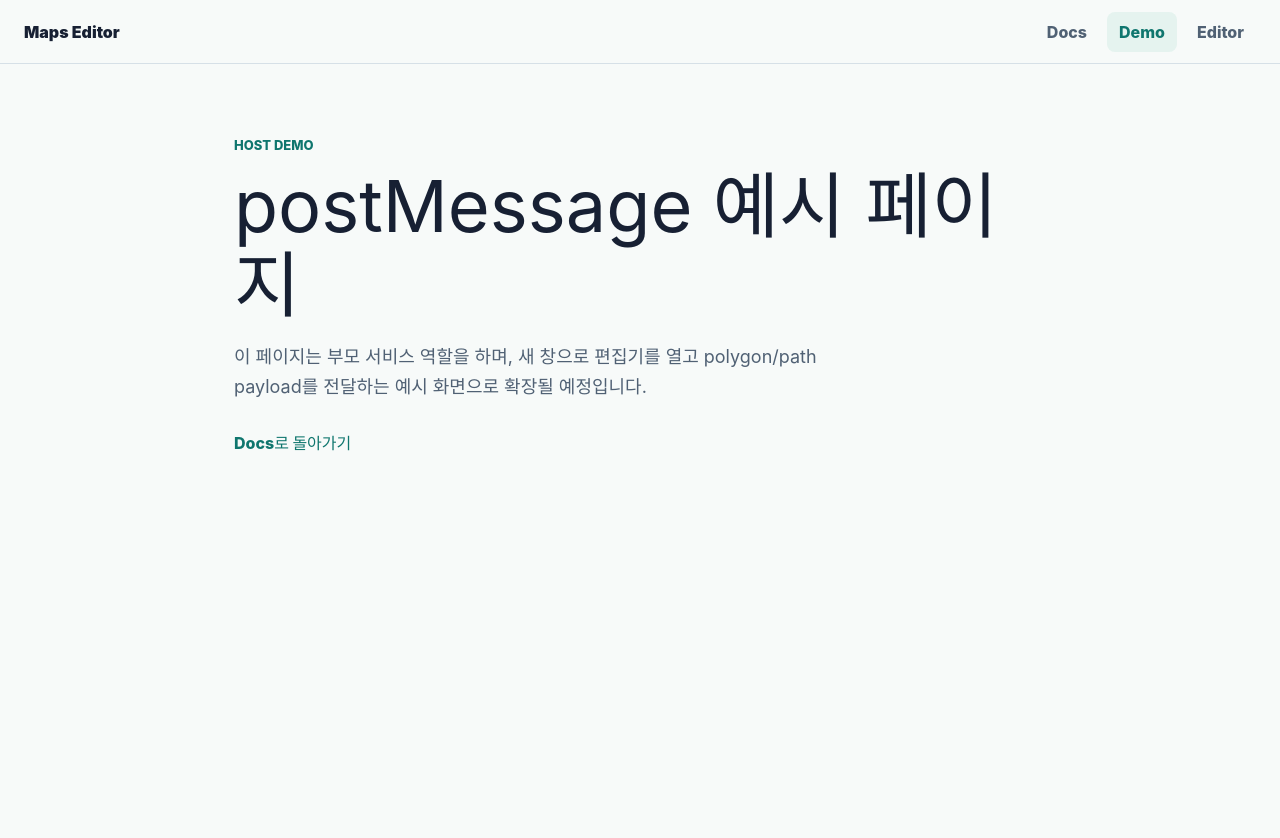
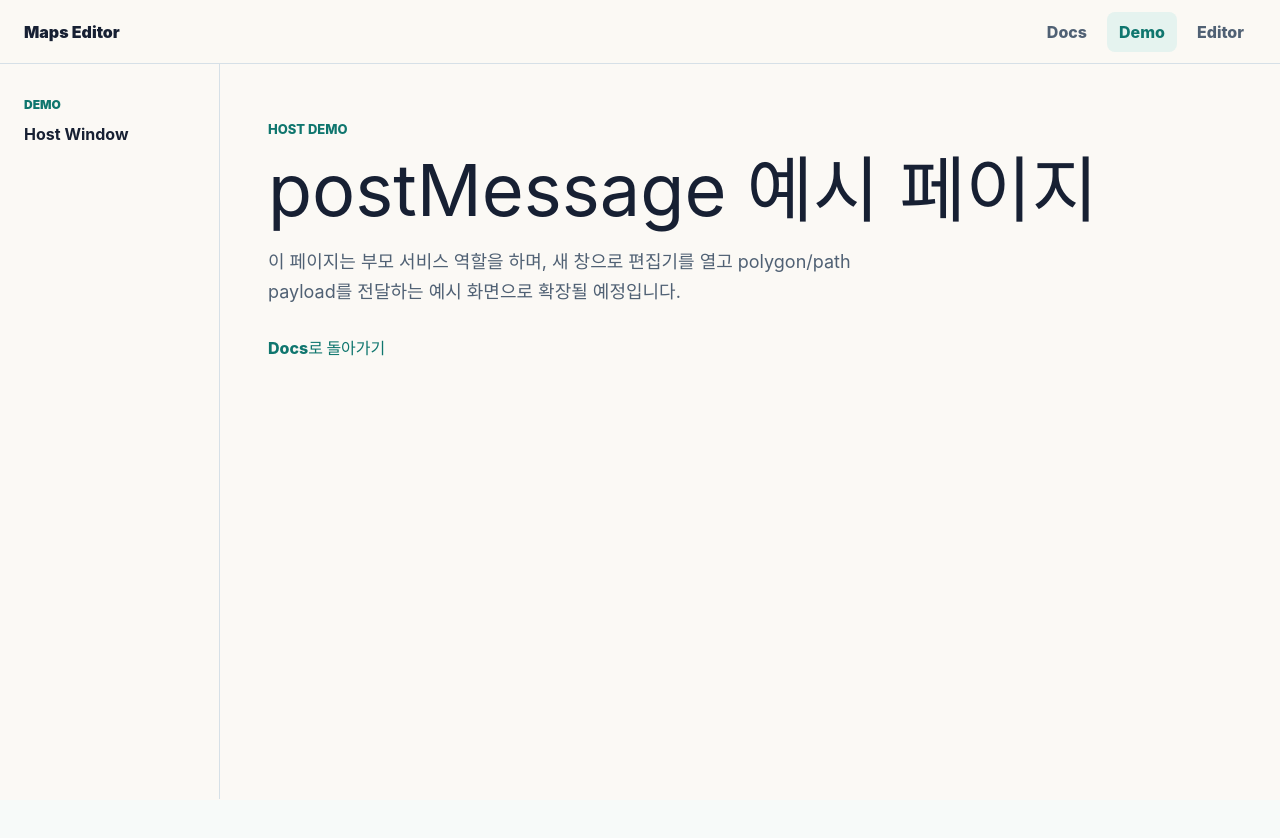
Before and after one commit to kimik-hyum/map-editor, a React (Vite) app: page /demo in a window 1280 px wide. Shown: the top 838 px of the page. After the commit the page ends 800 px from the top, so only its background shows below. Built offline with nearby package versions, Linux system fonts and the light colour scheme.

Commit message:
chore: 레이아웃과 커밋 규칙 정리

```diff
--- a/scripts/validate-commit-message.mjs
+++ b/scripts/validate-commit-message.mjs
@@ -13,15 +13,45 @@ const message = readFileSync(messagePath, "utf8")
   .join("\n")
   .trim();
 
-const hasHangul = /[가-힣]/.test(message);
-const hasLatinLetters = /[A-Za-z]/.test(message);
+const allowedTypes = [
+  "feat",
+  "fix",
+  "docs",
+  "style",
+  "refactor",
+  "perf",
+  "test",
+  "build",
+  "ci",
+  "chore",
+  "revert",
+];
 
 if (!message) {
   console.error("커밋 메시지를 입력해주세요.");
   process.exit(1);
 }
 
-if (!hasHangul || hasLatinLetters) {
-  console.error("커밋 메시지는 한글로만 작성해주세요. 영문 알파벳은 사용할 수 없습니다.");
+const [header = "", ...bodyLines] = message.split("\n");
+const commitPattern = new RegExp(
+  `^(${allowedTypes.join("|")})(\\([a-z0-9-]+\\))?!?:\\s+(.+)$`,
+);
+const match = header.match(commitPattern);
+
+if (!match) {
+  console.error(
+    `커밋 메시지는 "${allowedTypes.join("|")}: 한글 메시지" 형식으로 작성해주세요.`,
+  );
   process.exit(1);
 }
+
+const subject = match[3];
+const body = bodyLines.join("\n").trim();
+const koreanContent = [subject, body].filter(Boolean).join("\n");
+const hasHangul = /[가-힣]/.test(koreanContent);
+const hasLatinLetters = /[A-Za-z]/.test(koreanContent);
+
+if (!hasHangul || hasLatinLetters) {
+  console.error("커밋 타입 뒤의 메시지는 한글로 작성해주세요. 영문 알파벳은 사용할 수 없습니다.");
+  process.exit(1);
+}
--- a/src/App.css
+++ b/src/App.css
@@ -1,5 +1,23 @@
 #root {
   min-height: 100vh;
+}
+
+.docs-layout,
+.demo-layout,
+.editor-layout {
+  min-height: 100vh;
+}
+
+.docs-layout {
+  background: #f7faf9;
+}
+
+.demo-layout {
+  background: #fbf9f5;
+}
+
+.editor-layout {
+  background: #f8fafc;
 }
 
 .app-navigation {
@@ -39,6 +57,49 @@
 .nav-link.active {
   background: #e5f3ef;
   color: #0f766e;
+}
+
+.demo-layout .app-navigation {
+  background: rgba(251, 249, 245, 0.94);
+}
+
+.demo-layout-frame,
+.editor-layout-frame {
+  display: grid;
+}
+
+.demo-layout-frame {
+  grid-template-columns: 220px minmax(0, 1fr);
+  min-height: calc(100vh - 65px);
+}
+
+.editor-layout-frame {
+  grid-template-columns: 300px minmax(0, 1fr);
+  height: 100vh;
+  overflow: hidden;
+}
+
+.layout-rail {
+  border-right: 1px solid #d6e0e7;
+  color: #172033;
+  display: flex;
+  flex-direction: column;
+  gap: 8px;
+  padding: 32px 24px;
+}
+
+.editor-sidebar {
+  background: #ffffff;
+  border-right: 1px solid #d6e0e7;
+  min-width: 0;
+}
+
+.rail-kicker {
+  color: #0f766e;
+  font-size: 12px;
+  font-weight: 900;
+  letter-spacing: 0;
+  text-transform: uppercase;
 }
 
 .docs-page {
@@ -213,12 +274,19 @@
 .placeholder-page {
   margin: 0 auto;
   max-width: 860px;
-  min-height: 100vh;
+  min-height: calc(100vh - 65px);
   padding: 72px 24px;
 }
 
 .editor-placeholder {
   max-width: 960px;
+}
+
+.demo-layout-frame .placeholder-page,
+.editor-layout-frame .placeholder-page {
+  margin: 0;
+  max-width: none;
+  padding: 56px 48px;
 }
 
 .text-link {
@@ -230,8 +298,15 @@
 
 @media (max-width: 900px) {
   .docs-hero,
-  .info-grid {
+  .info-grid,
+  .demo-layout-frame {
     grid-template-columns: 1fr;
+  }
+
+  .layout-rail {
+    border-bottom: 1px solid #d6e0e7;
+    border-right: 0;
+    padding: 20px 24px;
   }
 
   .docs-hero {
--- a/src/App.tsx
+++ b/src/App.tsx
@@ -1,20 +1,28 @@
 import { Navigate, Route, Routes } from "react-router";
+import { DemoLayout } from "./pages/demo/DemoLayout";
+import { DemoPage } from "./pages/demo/DemoPage";
+import { DocsLayout } from "./pages/docs/DocsLayout";
 import { DocsPage } from "./pages/docs/DocsPage";
-import { DemoPage } from "./pages/demo/DemoPage";
+import { EditorLayout } from "./pages/editor/EditorLayout";
 import { EditorPage } from "./pages/editor/EditorPage";
-import { AppNavigation } from "./shared/navigation/AppNavigation";
 import "./App.css";
 
 export function App() {
   return (
-    <>
-      <AppNavigation />
-      <Routes>
-        <Route path="/" element={<DocsPage />} />
-        <Route path="/demo" element={<DemoPage />} />
-        <Route path="/editor" element={<EditorPage />} />
-        <Route path="*" element={<Navigate to="/" replace />} />
-      </Routes>
-    </>
+    <Routes>
+      <Route path="/" element={<DocsLayout />}>
+        <Route index element={<DocsPage />} />
+      </Route>
+
+      <Route path="/demo" element={<DemoLayout />}>
+        <Route index element={<DemoPage />} />
+      </Route>
+
+      <Route path="/editor" element={<EditorLayout />}>
+        <Route index element={<EditorPage />} />
+      </Route>
+
+      <Route path="*" element={<Navigate to="/" replace />} />
+    </Routes>
   );
 }
--- /dev/null
+++ b/src/pages/demo/DemoLayout.tsx
@@ -0,0 +1,17 @@
+import { Outlet } from "react-router";
+import { AppNavigation } from "../../shared/navigation/AppNavigation";
+
+export function DemoLayout() {
+  return (
+    <div className="demo-layout">
+      <AppNavigation />
+      <div className="demo-layout-frame">
+        <aside className="layout-rail" aria-label="Demo layout">
+          <span className="rail-kicker">Demo</span>
+          <strong>Host Window</strong>
+        </aside>
+        <Outlet />
+      </div>
+    </div>
+  );
+}
--- /dev/null
+++ b/src/pages/docs/DocsLayout.tsx
@@ -0,0 +1,11 @@
+import { Outlet } from "react-router";
+import { AppNavigation } from "../../shared/navigation/AppNavigation";
+
+export function DocsLayout() {
+  return (
+    <div className="docs-layout">
+      <AppNavigation />
+      <Outlet />
+    </div>
+  );
+}
--- /dev/null
+++ b/src/pages/editor/EditorLayout.tsx
@@ -0,0 +1,12 @@
+import { Outlet } from "react-router";
+
+export function EditorLayout() {
+  return (
+    <div className="editor-layout">
+      <div className="editor-layout-frame">
+        <aside className="editor-sidebar" aria-label="Editor side menu" />
+        <Outlet />
+      </div>
+    </div>
+  );
+}
--- a/vite.config.ts
+++ b/vite.config.ts
@@ -5,4 +5,7 @@ import tailwindcss from "@tailwindcss/vite";
 export default defineConfig({
   base: "./",
   plugins: [tailwindcss(), react()],
+  preview: {
+    allowedHosts: ["parenting-john-index-passion.trycloudflare.com"],
+  },
 });
```
Also changed, not shown: 1 other file (tests, documents, lock files or other folders).
